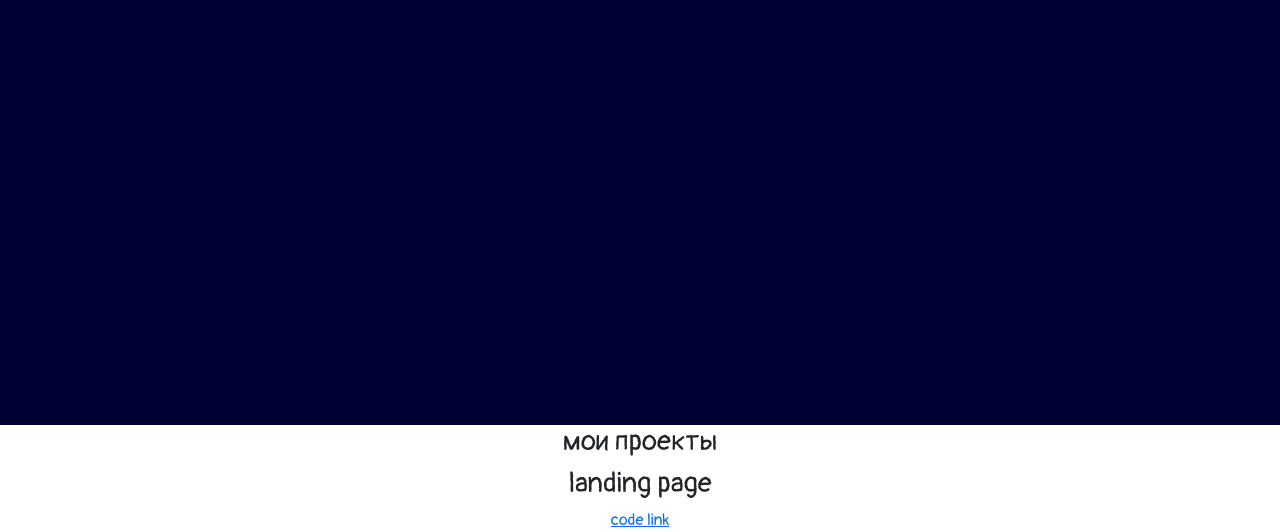
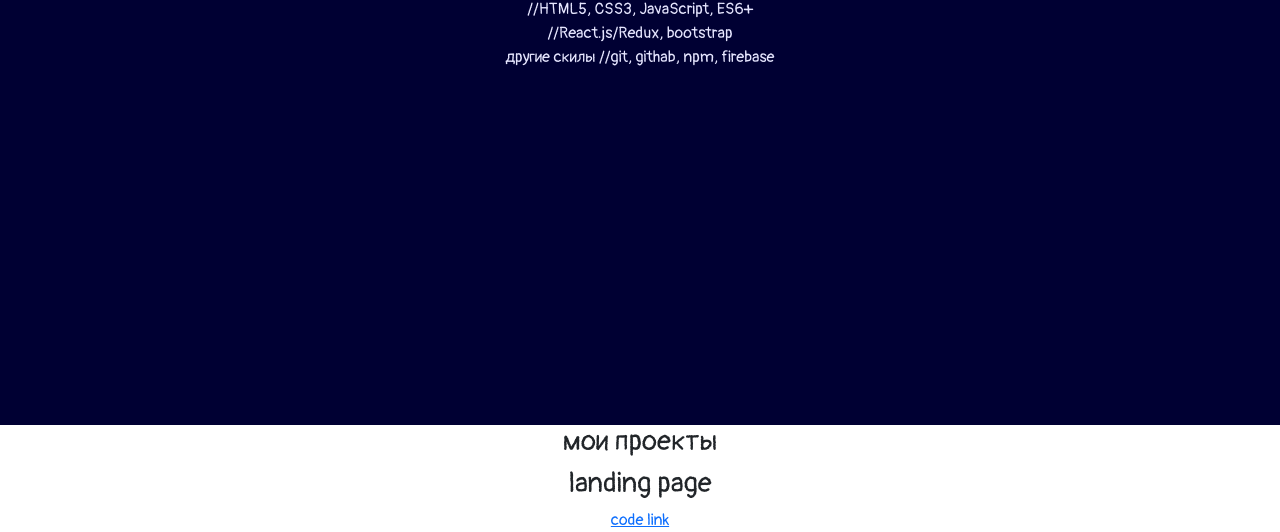
Before and after one commit to 2003aia/site, a plain HTML site: page index.html in a window 1280 px wide. Shown: the part 415-947 px from the top of the page. Drawn offline with nearby package versions, Linux system fonts and the light colour scheme; a web font is replaced by a local one.

Commit message:
Update style.css

```diff
--- a/style.css
+++ b/style.css
@@ -10,7 +10,7 @@ h1 {
 }
 
 .ab {
-  padding: 8em 0 8em 0;
+  padding: 20% 5%;
 }
 
 .about {
```
